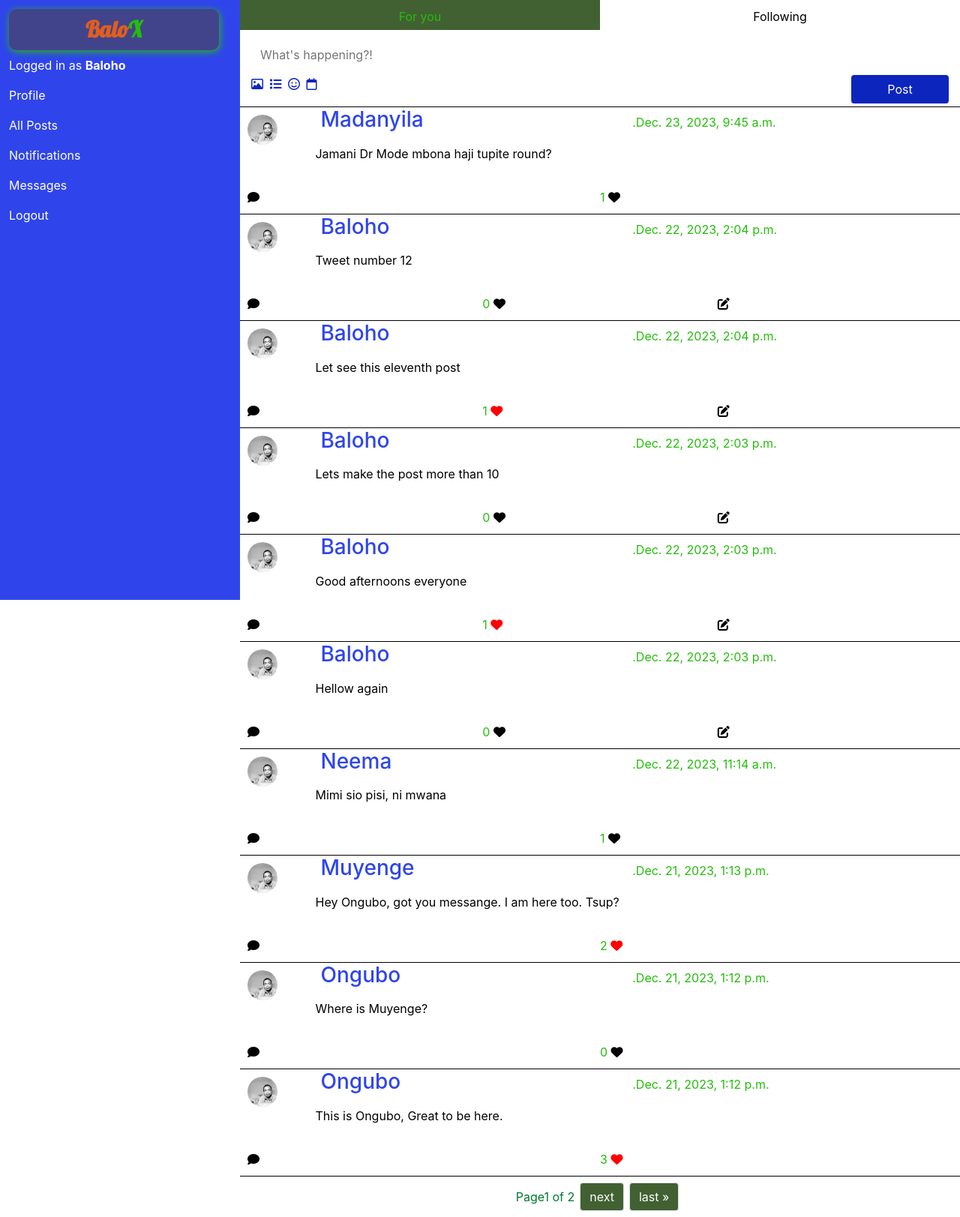
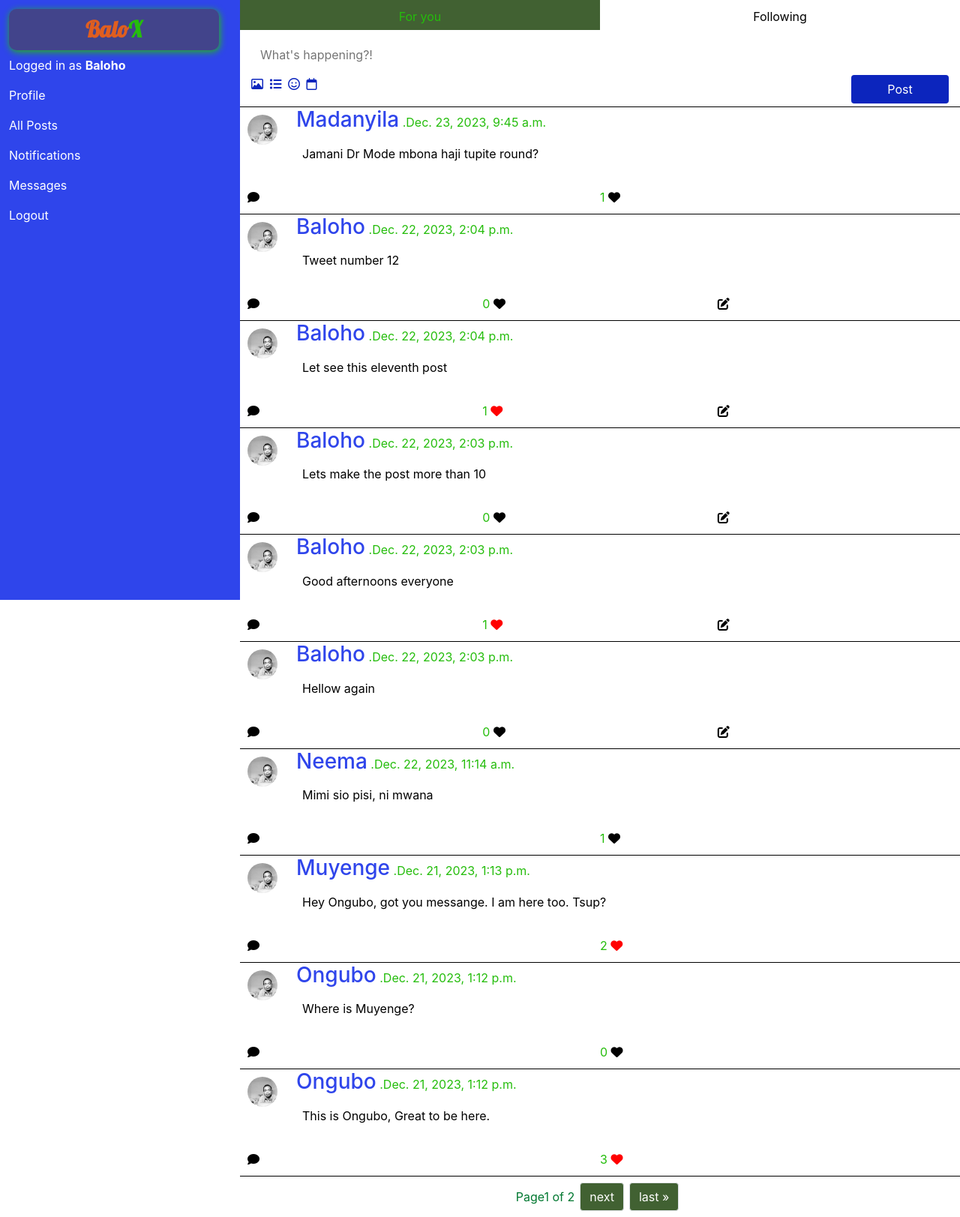
Before and after one commit to amlupenza/cs50_network, a Django app: page / in a window 1280 px wide. Shown: the whole page at 75% size. Run offline with Django 3.2, Linux system fonts and the light colour scheme; a user stored in the database is signed in; data comes from the database, SQL or seed files in the repository; tables that the repository leaves empty hold one stand-in row (values such as "Sample post"); some libraries are stand-ins or nearby versions.

Commit message:
made username and post date close by removing col attributes, no major changes

```diff
--- a/network/static/network/styles.css
+++ b/network/static/network/styles.css
@@ -204,6 +204,7 @@ section{
     color: white;
     align-items: center;
     height: 15px;
+    margin-top: 8px;
 
 }
 .profile_btn button{
--- a/network/templates/network/index.html
+++ b/network/templates/network/index.html
@@ -54,12 +54,12 @@
 {% for post in page_obj %}
 <section class="tweet" id="{{post.id}}">
     <div class="row container">
-        <div class="userImg col-1">
+        <div class="userImg">
             <img src="{% static 'network/user.jpg' %}" alt="">
         </div>
-        <div class="tweetContent col">
-            <h3 class="col-sm-6"><a href="{% url 'profile' post.author.id %}" class="username">{{post.author|capfirst}} </a></h3>
-            <span class="col-sm-6">.{{post.time}}</span>
+        <div class="tweetContent col-sm-11">
+            <h3 class=""><a href="{% url 'profile' post.author.id %}" class="username">{{post.author|capfirst}} </a></h3>
+            <span class="">.{{post.time}}</span>
             <p id="tweet-{{post.id}}">{{post.tweet}}</p>
         </div>
     </div>
```
Also changed, not shown: network/templates/network/profile.html (+6 -6 lines).
